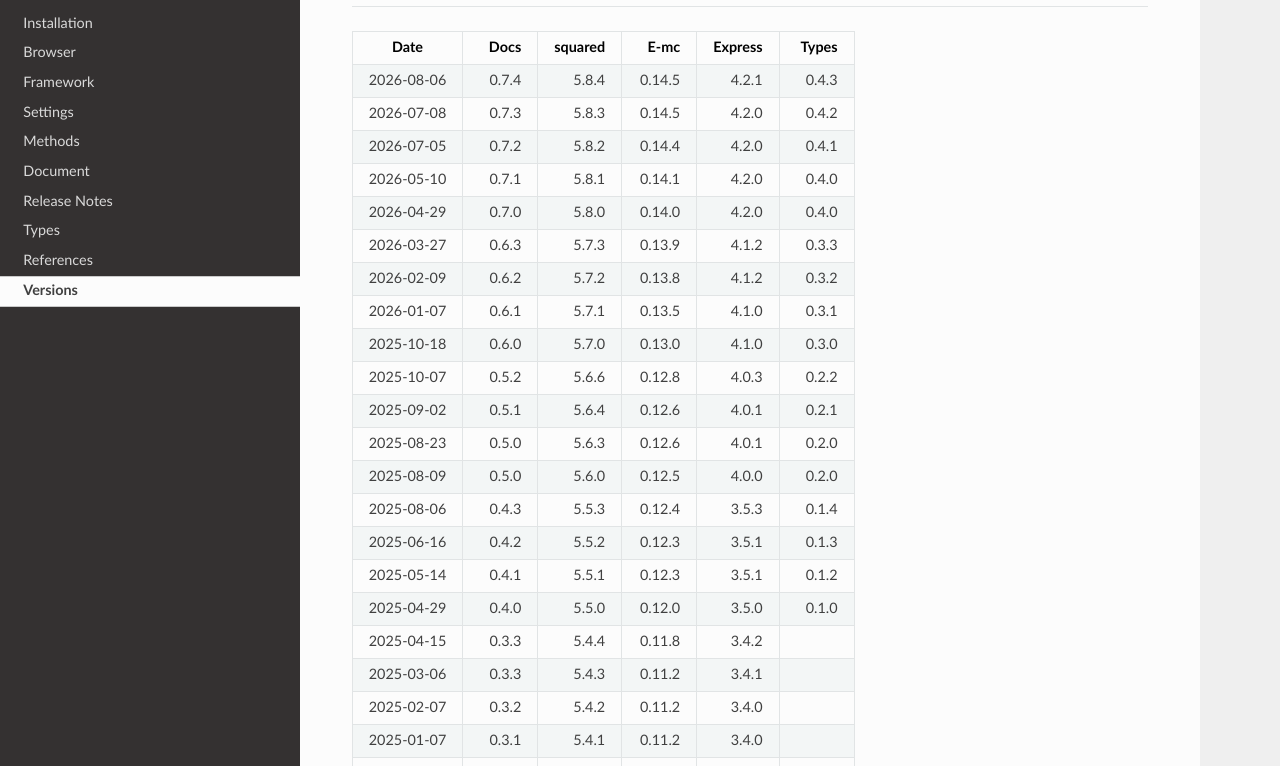
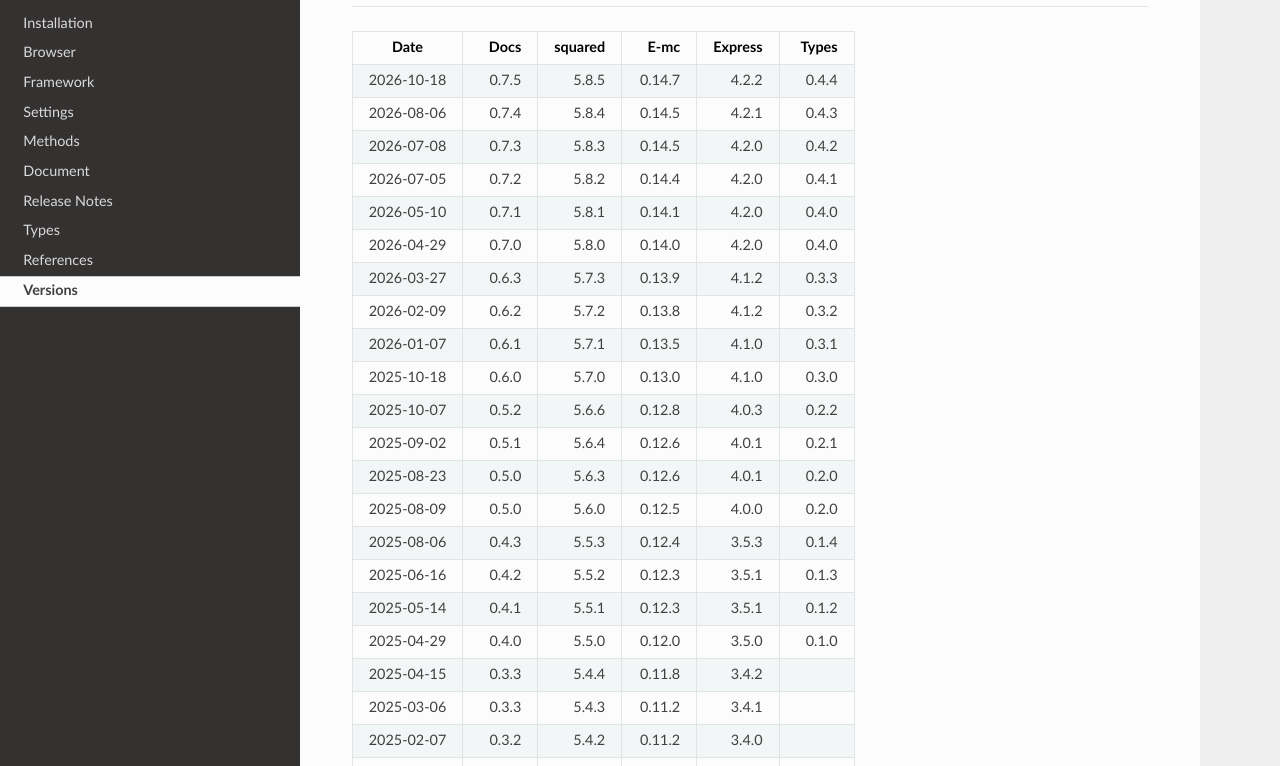
Before and after one commit to anpham6/android-docs, a Sphinx documentation site: the page built from source/versions.rst, in a window 1280 px wide and 900 px high, cut to the strip 134-900 px from the top of the window. Built offline with Sphinx 7.4.7 and the Read the Docs theme 3.1.0, drawn with Linux system fonts in a browser that asks for light colours.

Commit message:
Publish: android-docs @ 0.7.5 (squared 5.8.5)

```diff
--- a/source/conf.py
+++ b/source/conf.py
@@ -9,7 +9,7 @@
 project = 'squared'
 copyright = 'squared 2026'
 author = 'An Pham'
-release = '5.8.4'
+release = '5.8.5'
 
 # -- General configuration ---------------------------------------------------
 # https://www.sphinx-doc.org/en/master/usage/configuration.html#general-configuration
--- a/source/versions.rst
+++ b/source/versions.rst
@@ -7,6 +7,7 @@ Versions
 ========== ======== ======== ======== ======== ========
    Date      Docs    squared     E-mc  Express    Types
 ========== ======== ======== ======== ======== ========
+2026-10-18    0.7.5    5.8.5   0.14.7    4.2.2    0.4.4
 2026-08-06    0.7.4    5.8.4   0.14.5    4.2.1    0.4.3
 2026-07-08    0.7.3    5.8.3   0.14.5    4.2.0    0.4.2
 2026-07-05    0.7.2    5.8.2   0.14.4    4.2.0    0.4.1
```
Also changed, not shown: README.md (+1 -0 lines).
